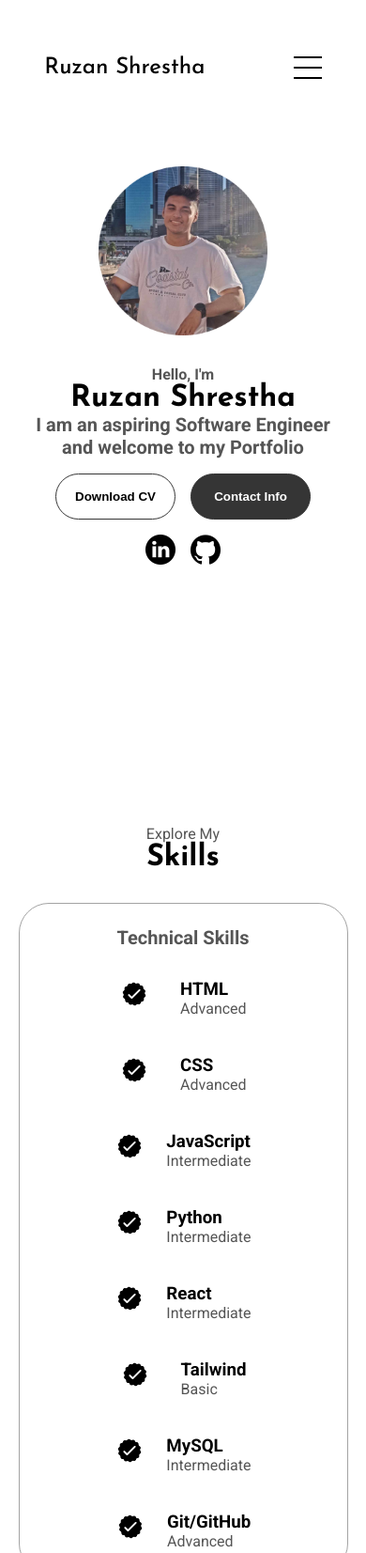
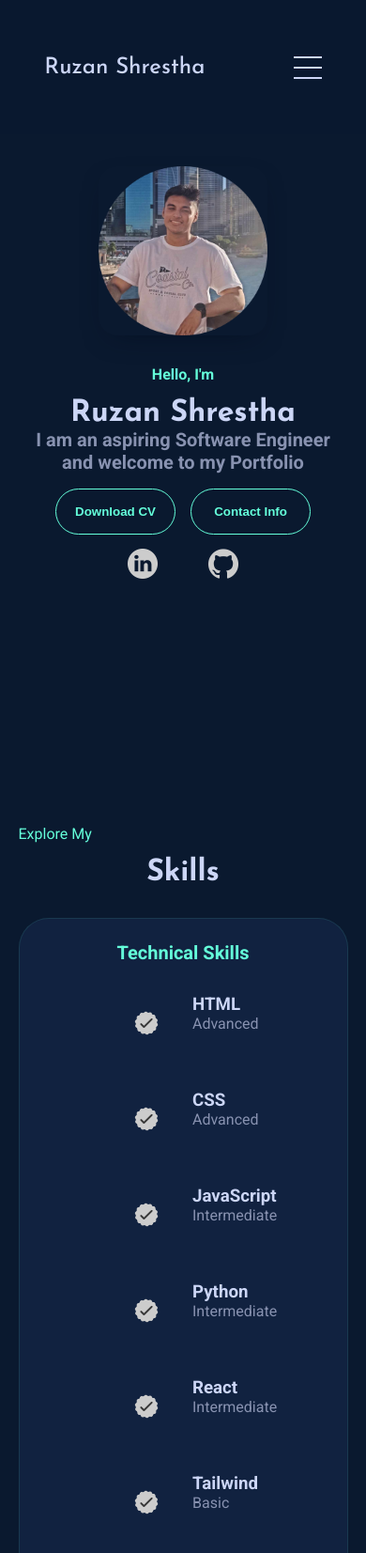
Before and after one commit to RuzanShrestha/MyPortfolio, a plain HTML site: page index.html in a window 390 px wide. Shown: the top 1653 px of the page at 94% size. Drawn offline with Linux system fonts and the light colour scheme.

Commit message:
Update style.css
Dark themed website

```diff
--- a/style.css
+++ b/style.css
@@ -1,156 +1,145 @@
-/*GENERAL*/
+/* Import fonts */
+@import url('https://fonts.googleapis.com/css2?family=Roboto:ital,wght@0,100;0,300;0,400;0,500;0,700;0,900;1,100;1,300;1,400;1,500;1,700;1,900&display=swap');
+@import url('https://fonts.googleapis.com/css2?family=Josefin+Sans:ital,wght@0,100..700;1,100..700&display=swap');
 
-@import url('https://fonts.googleapis.com/css2?family=Roboto:ital,wght@0,100;0,300;0,400;0,500;0,700;0,900;1,100;1,300;1,400;1,500;1,700;1,900&display=swap');
-@import url('https://fonts.googleapis.com/css2?family=Josefin+Sans:ital,wght@0,100..700;1,100..700&family=Roboto:ital,wght@0,100;0,300;0,400;0,500;0,700;0,900;1,100;1,300;1,400;1,500;1,700;1,900&display=swap');
-
-*{
+/* Base styles */
+* {
   margin: 0;
   padding: 0;
+  box-sizing: border-box;
 }
 
-body{
-  font-family: "Roboto", sans-serif;
+:root {
+  --bg-primary: #0a192f;
+  --bg-secondary: #112240;
+  --text-primary: #ccd6f6;
+  --text-secondary: #8892b0;
+  --accent: #64ffda;
+  --nav-height: 17vh;
 }
 
-html{
+body {
+  font-family: "Roboto", sans-serif;
+  background-color: var(--bg-primary);
+  color: var(--text-primary);
+}
+
+html {
   scroll-behavior: smooth;
 }
 
-p{
-  color: rgb(85, 85, 85)
+p {
+  color: var(--text-secondary);
 }
 
-/*TRANSITION*/
-
-a, .btn{
-  transition: all 300ms ease;
-}
-
-/* DESKTOP NAV */
-
-nav, .nav-links{
+/* Navigation */
+nav, .nav-links {
   display: flex;
   font-family: "Josefin Sans", sans-serif;
 }
 
-nav{
+nav {
   justify-content: space-around;
   align-items: center;
-  height: 17vh;
-  background-color: transparent;
+  height: var(--nav-height);
+  background-color: rgba(10, 25, 47, 0.85);
+  backdrop-filter: blur(10px);
 }
 
-.nav-links{
+.nav-links {
   gap: 2rem;
   list-style: none;
   font-size: 1.5rem;
 }
 
-a{
-  color:black;
+a {
+  color: var(--text-primary);
   text-decoration: none;
-  text-decoration-color: white;
+  transition: all 300ms ease;
 }
 
-a:hover{
-  /* color:gray; */
+a:hover {
+  color: var(--accent);
   text-decoration: underline;
   text-underline-offset: 1rem;
 }
 
-.logo{
+.logo {
   font-size: 2rem;
   font-weight: 500;
+  color: var(--text-primary);
 }
 
-.logo:hover{
+.logo:hover {
   cursor: default;
 }
 
-/* HAMBURGER NAV */
-
-#hamburger-nav{
-  display:none;
+/* Hamburger Menu */
+#hamburger-nav {
+  display: none;
 }
 
-.hamburger-menu{
+.hamburger-menu {
   position: relative;
   display: inline-block;
 }
 
-.hamburger-icon{
+.hamburger-icon {
   display: flex;
   flex-direction: column;
   justify-content: space-between;
   height: 24px;
   width: 30px;
-  cursor:pointer;
+  cursor: pointer;
 }
 
-.hamburger-icon span{
+.hamburger-icon span {
   width: 100%;
   height: 2px;
-  background-color:black;
-  transition: all 0.3 ease-in-out
+  background-color: var(--text-primary);
+  transition: all 0.3s ease-in-out;
 }
 
-.menu-links{
+.menu-links {
   position: absolute;
-   top: 100% ;
-   right: 0;
-   background-color: white;
-   width: fit-content;
-   max-height:0;
-   overflow:hidden;
-   transition: all 0.3 ease-in-out
-
+  top: 100%;
+  right: 0;
+  background-color: var(--bg-secondary);
+  width: fit-content;
+  max-height: 0;
+  overflow: hidden;
+  transition: all 0.3s ease-in-out;
+  border-radius: 4px;
+  box-shadow: 0 10px 30px -15px rgba(2,12,27,0.7);
 }
 
-.menu-links a{
+.menu-links a {
   display: block;
   padding: 10px;
-  text-align:center;
+  text-align: center;
   font-size: 1.5rem;
-  color: black;
-  text-decoration: none;
-  transition: all 0.3 ease-in-out
-}
-
-.menu-links li{
-  list-style: none;
+  color: var(--text-primary);
 }
 
 .menu-links.open {
   max-height: 300px;
+  padding: 0.5rem;
 }
 
 .hamburger-icon.open span:first-child {
-  transform: rotate(45deg) translate(10px, 5px)
+  transform: rotate(45deg) translate(10px, 5px);
 }
 
 .hamburger-icon.open span:nth-child(2) {
-  opacity:0;
+  opacity: 0;
 }
 
 .hamburger-icon.open span:last-child {
-  transform: rotate(-45deg) translate(10px, -5px)
+  transform: rotate(-45deg) translate(10px, -5px);
 }
 
-.hamburger-icon span:first-child{
-  transform: none;
-}
-
-.hamburger-icon span:first-child{
-  opacity: 1;
-}
-
-.hamburger-icon span:first-child{
-  transform: none;
-}
-
-/* SECTIONS */
-
-section{
+/* Sections */
+section {
   padding-top: 4vh;
   height: 96vh;
   margin: 0 10rem;
@@ -158,66 +147,59 @@ section{
   min-height: fit-content;
 }
 
-.section-container{
+.section-container {
   display: flex;
+  gap: 4rem;
+  height: 80%;
 }
 
-/* PROFILE SECTION */
-
-#profile{
+/* Profile Section */
+#profile {
   display: flex;
   justify-content: center;
   gap: 5rem;
   height: 80vh;
 }
 
-.section__pic-container{
+.section__pic-container {
   display: flex;
   height: 400px;
   width: 400px;
   margin: auto 0;
 }
 
-.section__text{
-  align-self:center;
+.section__pic-container img {
+  border-radius: 20px;
+  box-shadow: 0 10px 30px -15px rgba(2,12,27,0.7);
+}
+
+.section__text {
+  align-self: center;
   text-align: center;
 }
 
-.section__text p{
+.section__text p {
   font-weight: 600;
 }
 
-.section__text__p1{
-  text-align:center;
+.section__text__p1 {
+  color: var(--accent);
+  margin-bottom: 1rem;
 }
 
-.section__text__p2{
+.section__text__p2 {
   font-size: 1.75rem;
   margin-bottom: 1rem;
 }
 
-.title{
+.title {
   font-family: "Josefin Sans", sans-serif;
   font-size: 3rem;
   text-align: center;
+  color: var(--text-primary);
 }
 
-#socials-container{
-  display: flex;
-  justify-content: center;
-  margin-top: 1rem;
-  gap: 1rem;
-}
-
-/* ICONS */
-
-.icon{
-  cursor:pointer;
-  height: 2rem;
-}
-
-/* BUTTONS */
-
+/* Buttons */
 .btn-container {
   display: flex;
   justify-content: center;
@@ -230,46 +212,23 @@ section{
   padding: 1rem;
   width: 8rem;
   border-radius: 2rem;
+  cursor: pointer;
+  border: 1px solid var(--accent);
 }
 
 .btn-color-1,
 .btn-color-2 {
-  border: rgb(53, 53, 53) 0.1rem solid;
+  background: transparent;
+  color: var(--accent);
 }
 
 .btn-color-1:hover,
 .btn-color-2:hover {
-  cursor: pointer;
+  background: rgba(100, 255, 218, 0.1);
+  transform: translateY(-3px);
 }
 
-.btn-color-1,
-.btn-color-2:hover {
-  background: rgb(53, 53, 53);
-  color: white;
-}
-
-.btn-color-1:hover {
-  background: rgb(0, 0, 0);
-}
-
-.btn-color-2 {
-  background: none;
-}
-
-.btn-color-2:hover {
-  border: rgb(255, 255, 255) 0.1rem solid;
-}
-
-.btn-container {
-  gap: 1rem;
-}
-
-/* ABOUT SECTIOn */
-
-#about {
-  position: relative;
-}
-
+/* Skills & Experience */
 .about-containers {
   gap: 2rem;
   margin-bottom: 2rem;
@@ -286,54 +245,13 @@ section{
   display: flex;
 }
 
-.about-pic {
-  border-radius: 2rem;
-}
-
-.arrow {
-  position: absolute;
-  right: -5rem;
-  bottom: 2.5rem;
-}
-
 .details-container {
   padding: 1.5rem;
   flex: 1;
-  background: white;
+  background: var(--bg-secondary);
   border-radius: 2rem;
-  border: rgb(53, 53, 53) 0.1rem solid;
-  border-color: rgb(163, 163, 163);
+  border: 1px solid rgba(100, 255, 218, 0.1);
   text-align: center;
-}
-
-.section-container {
-  gap: 4rem;
-  height: 80%;
-}
-
-.section__pic-container {
-  height: 400px;
-  width: 400px;
-  margin: auto 0;
-}
-
-/* Experience Section */
-
-#experience {
-  position: relative;
-}
-
-.experience-sub-title {
-  color: rgb(85, 85, 85);
-  font-weight: 600;
-  font-size: 1.75rem;
-  margin-bottom: 2rem;
-}
-
-.experience-details-container {
-  display: flex;
-  justify-content: center;
-  flex-direction: column;
 }
 
 .article-container {
@@ -352,38 +270,14 @@ article {
   gap: 0.5rem;
 }
 
-article .icon {
-  cursor: default;
+.icon {
+  cursor: pointer;
+  height: 2rem;
+  filter: invert(80%);
+  margin: 15px 25px;
 }
 
-/* Projects */
-#projects {
-  position: relative;
-}
-
-.color-container {
-  border-color: rgb(163, 163, 163);
-  background: rgb(250, 250, 250);
-}
-
-.project-img {
-  border-radius: 2rem;
-  width: 85%;
-  height: 85%;
-}
-
-.project-title {
-  margin: 1rem;
-  color: black;
-}
-
-.project-btn {
-  color: black;
-  border-color: rgb(163, 163, 163);
-}
-
-/* COntact Section */
-
+/* Contact Section */
 #contact {
   display: flex;
   justify-content: center;
@@ -395,9 +289,8 @@ article .icon {
   display: flex;
   justify-content: center;
   border-radius: 2rem;
-  border: rgb(53, 53, 53) 0.1rem solid;
-  border-color: rgb(163, 163, 163);
-  background: (250, 250, 250);
+  border: 1px solid rgba(100, 255, 218, 0.1);
+  background: var(--bg-secondary);
   margin: 2rem auto;
   padding: 0.5rem;
 }
@@ -414,22 +307,151 @@ article .icon {
   font-size: larger;
 }
 
-.contact-icon {
-  cursor: default;
-}
-
 .email-icon {
   height: 2.5rem;
 }
 
-/* Footer section */
-
-footer{
+/* Footer */
+footer {
   height: 26vh;
   margin: 0.1rem;
-  background-color: transparent;
+  background-color: var(--bg-secondary);
 }
 
-footer p{
-  text-align:center;
+footer p {
+  text-align: center;
 }
+
+/* Projects Section */
+.color-container {
+  background: var(--bg-secondary);
+  border-color: rgba(100, 255, 218, 0.1);
+}
+
+.project-img {
+  border-radius: 2rem;
+  width: 85%;
+  height: 85%;
+}
+
+.project-title {
+  margin: 1rem;
+  color: var(--text-primary);
+}
+
+.project-btn {
+  color: var(--accent);
+  border-color: var(--accent);
+}
+
+/* Experience Section */
+.experience-sub-title {
+  color: var(--accent);
+  font-weight: 600;
+  font-size: 1.75rem;
+  margin-bottom: 2rem;
+}
+
+/* Media Queries */
+@media screen and (max-width: 1400px) {
+  #profile {
+    height: 83vh;
+    margin-bottom: 6rem;
+  }
+  .about-containers {
+    flex-wrap: wrap;
+  }
+  #contact,
+  #projects {
+    height: fit-content;
+  }
+  section {
+    margin: 0 8rem;
+  }
+}
+
+@media screen and (max-width: 1000px) {
+  #desktop-nav {
+    display: none;
+  }
+  #hamburger-nav {
+    display: flex;
+  }
+  section {
+    margin: 0 5%;
+  }
+  .section__pic-container {
+    width: 275px;
+    height: 275px;
+    margin: 0 auto 2rem;
+  }
+  .about-containers {
+    margin-top: 0;
+  }
+  #profile,
+  .section-container {
+    display: block;
+  }
+  .arrow {
+    display: none;
+  }
+  section,
+  .section-container {
+    height: fit-content;
+  }
+}
+
+@media screen and (max-width: 600px) {
+  #contact,
+  footer {
+    height: 40vh;
+  }
+  #profile {
+    height: 83vh;
+    margin-bottom: 0;
+  }
+  article {
+    font-size: 1rem;
+  }
+  footer nav {
+    height: fit-content;
+    margin-bottom: 2rem;
+  }
+  .about-containers,
+  .contact-info-upper-container,
+  .btn-container {
+    flex-wrap: wrap;
+  }
+  .contact-info-container {
+    margin: 0;
+  }
+  .contact-info-container p,
+  .nav-links li a {
+    font-size: 1rem;
+  }
+  .experience-sub-title {
+    font-size: 1.25rem;
+  }
+  .logo {
+    font-size: 1.5rem;
+  }
+  .nav-links {
+    flex-direction: column;
+    gap: 0.5rem;
+    text-align: center;
+  }
+  .section__pic-container {
+    width: auto;
+    height: 46vw;
+    justify-content: center;
+  }
+  .section__text__p2 {
+    font-size: 1.25rem;
+  }
+  .title {
+    font-size: 2rem;
+  }
+  .text-container {
+    text-align: justify;
+  }
+}
```
